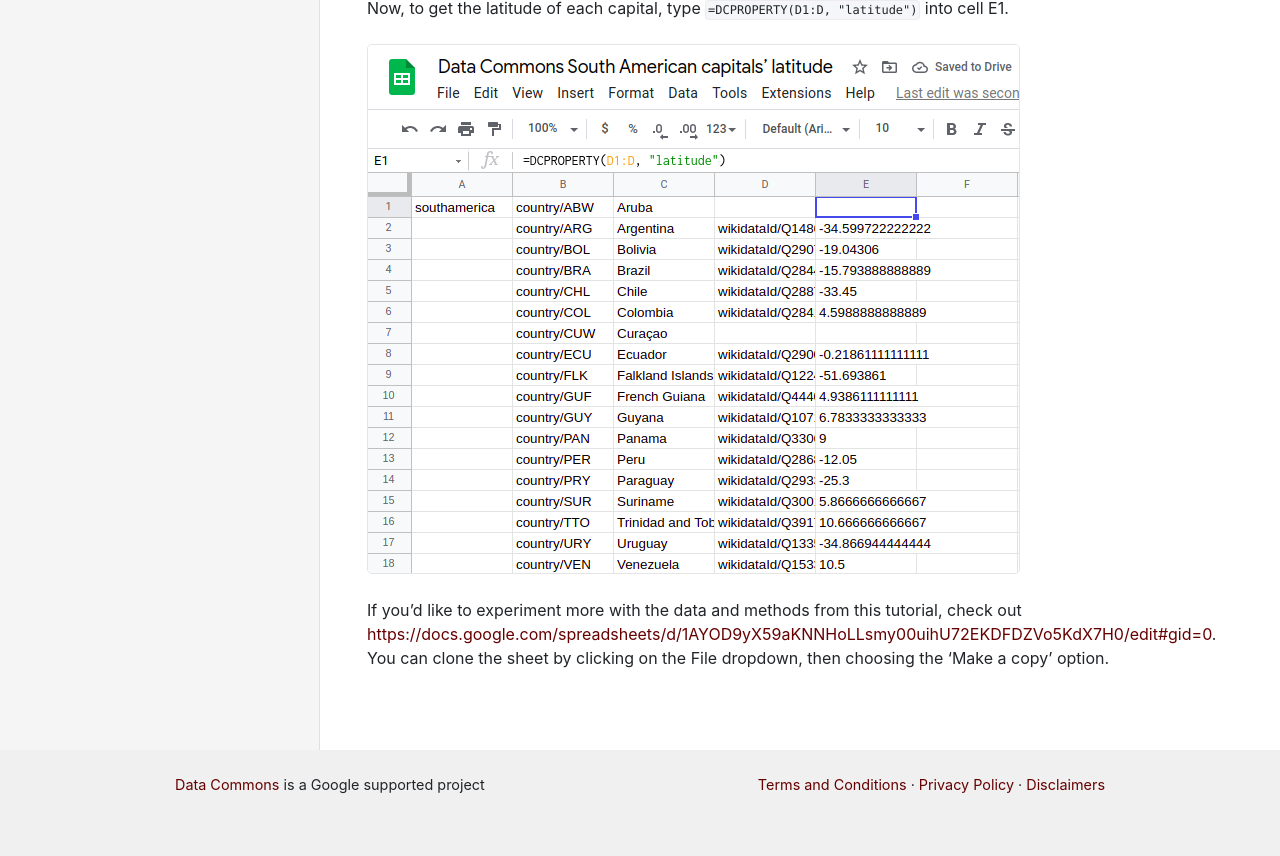
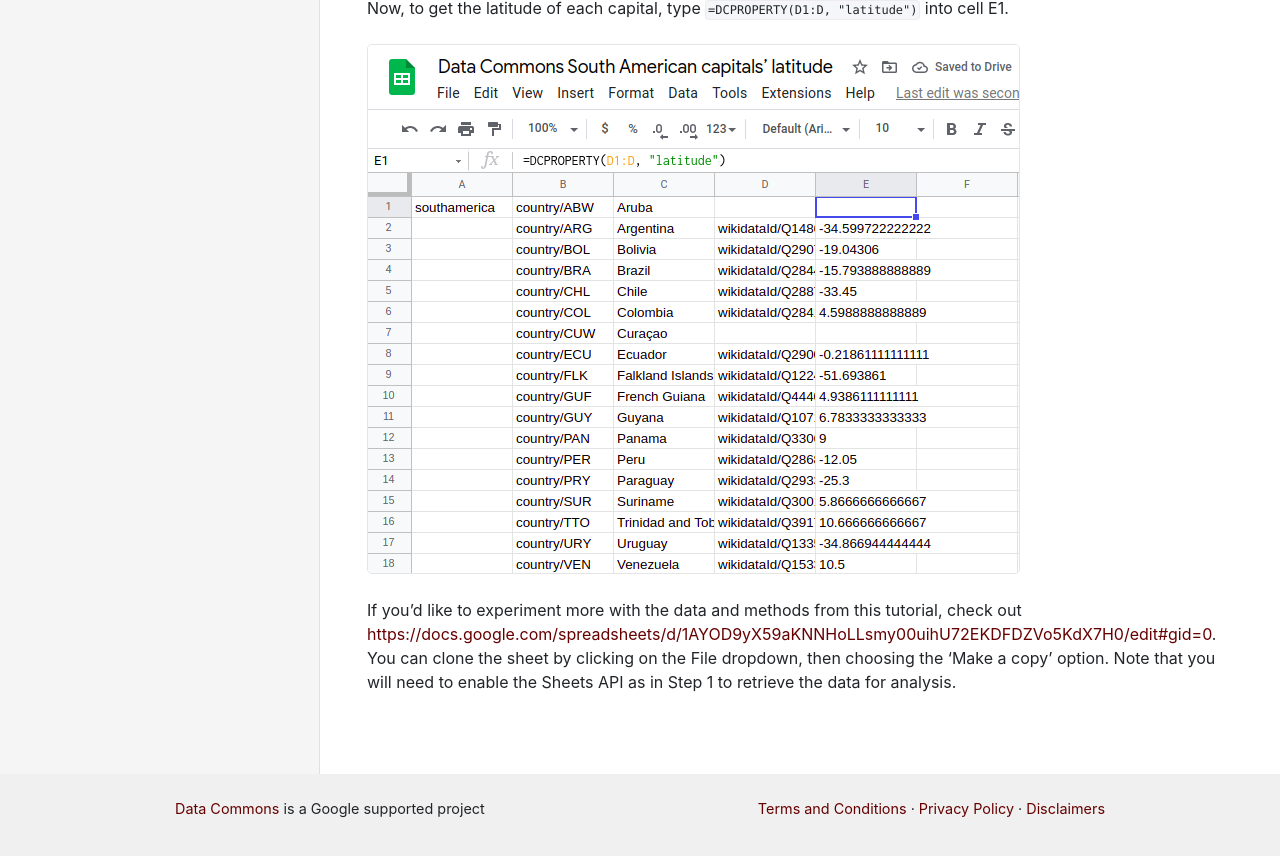
Before and after one commit to datacommonsorg/docsite, a Jekyll site: the page built from tutorials/sheets_latitude.md, in a window 1280 px wide and 900 px high, scrolled down 4053 px. Shown: the top 856 px of the window. Built offline with Jekyll 4.4.1, drawn with Linux system fonts in a browser that asks for light colours; comment, search, counter and statistics services are not loaded.

Commit message:
Updates per feedback

```diff
--- a/tutorials/sheets_latitude.md
+++ b/tutorials/sheets_latitude.md
@@ -20,7 +20,7 @@
  ![](/assets/images/tutorials/sheets_latitude_tutorial_2.png)
 
 ## Step 2: Retrieving place names and DCIDs from Data Commons
-Double-click on A1 in the chart and enter `southamerica` (the DCID for the continent of South America).
+Double-click on A1 in the chart and enter [`southamerica`](https://datacommons.org/browser/southamerica) (the DCID for the continent of South America).
 
 ![](/assets/images/tutorials/sheets_latitude_tutorial_3.png)
 
@@ -43,4 +43,4 @@
 
 ![](/assets/images/tutorials/sheets_latitude_tutorial_7.png)
 
-If you’d like to experiment more with the data and methods from this tutorial, check out <https://docs.google.com/spreadsheets/d/1AYOD9yX59aKNNHoLLsmy00uihU72EKDFDZVo5KdX7H0/edit#gid=0>. You can clone the sheet by clicking on the File dropdown, then choosing the 'Make a copy' option.
+If you’d like to experiment more with the data and methods from this tutorial, check out <https://docs.google.com/spreadsheets/d/1AYOD9yX59aKNNHoLLsmy00uihU72EKDFDZVo5KdX7H0/edit#gid=0>. You can clone the sheet by clicking on the File dropdown, then choosing the 'Make a copy' option. Note that you will need to enable the Sheets API as in Step 1 to retrieve the data for analysis.
```
